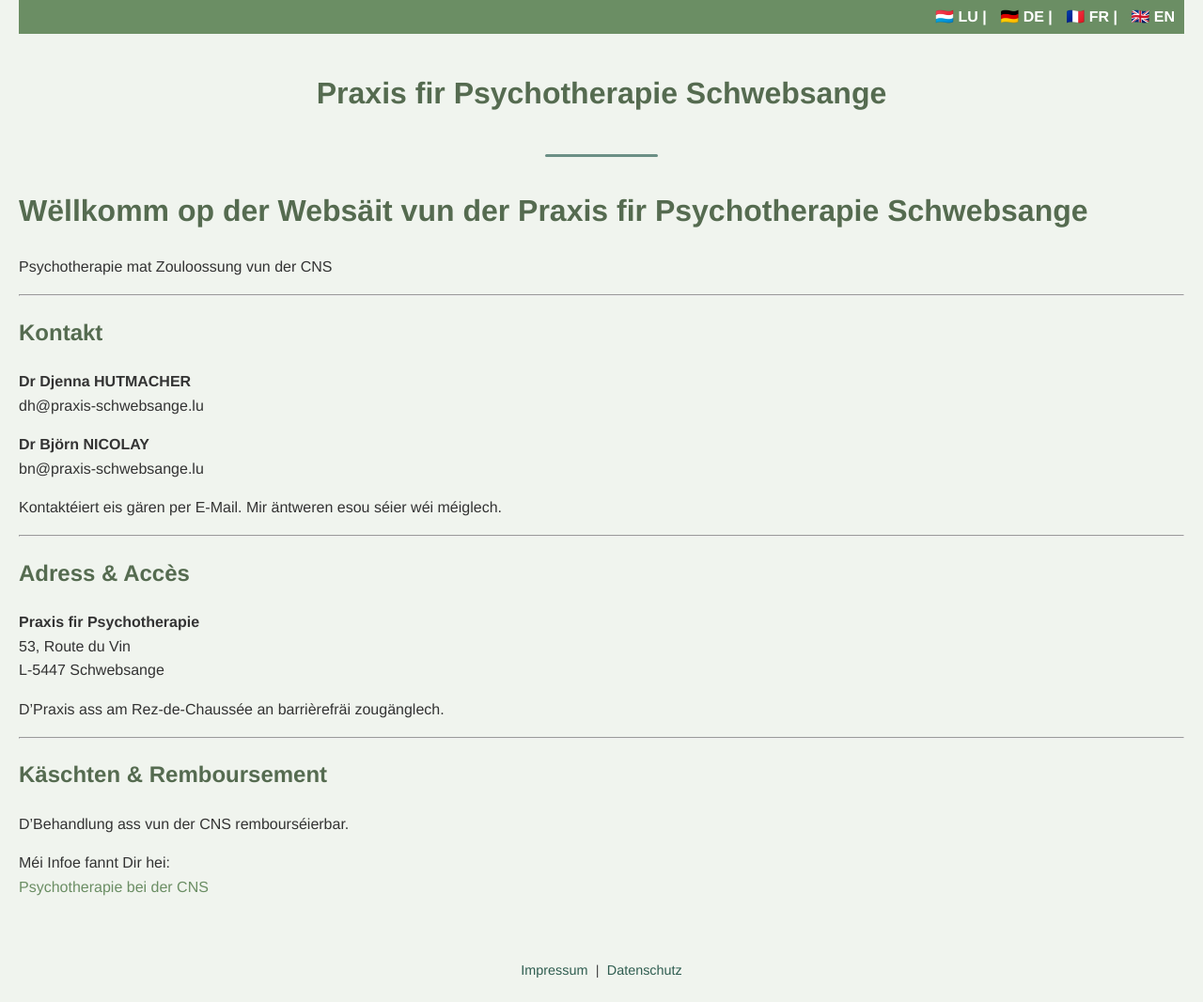
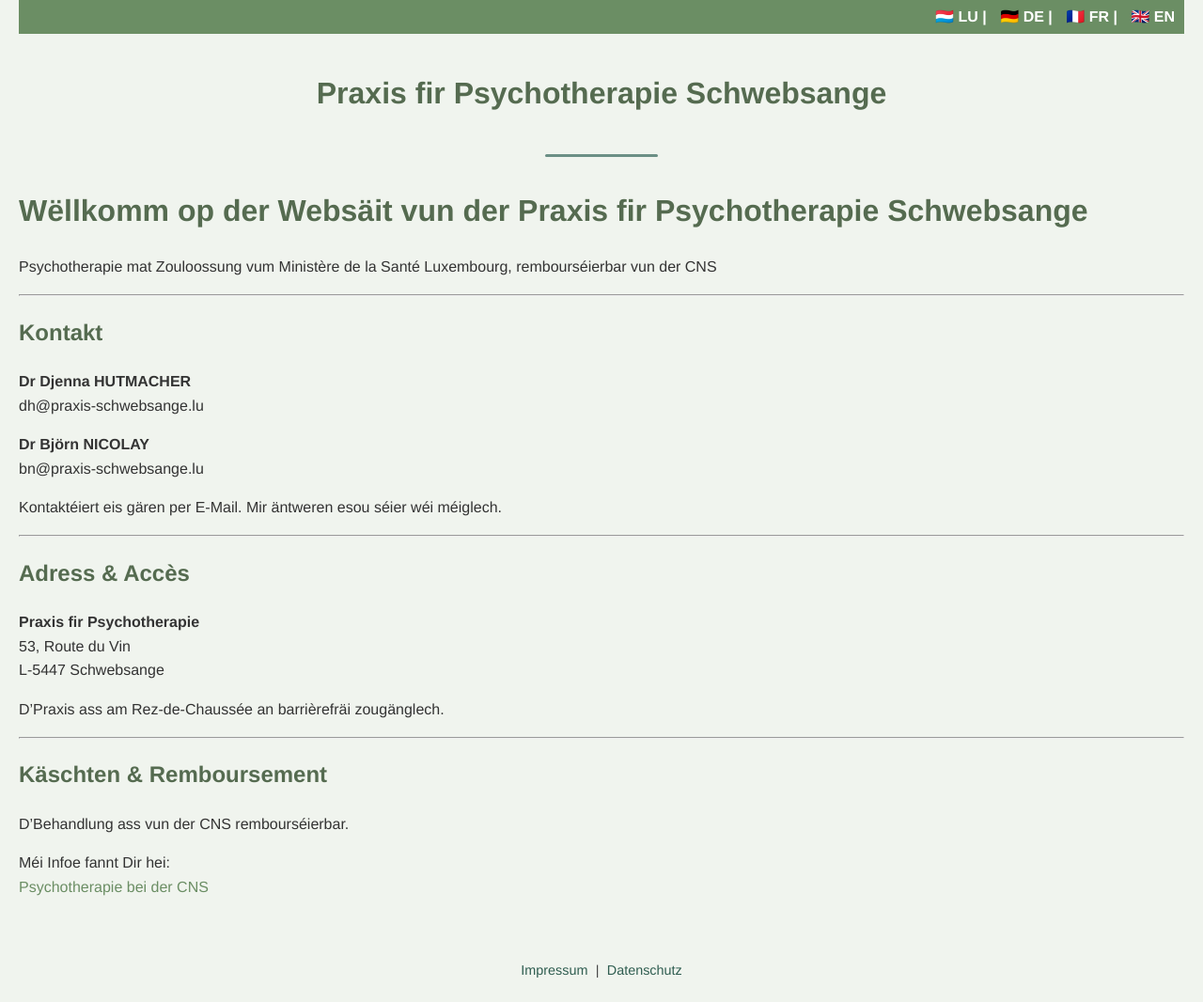
Before and after one commit to bjoernbrightside/praxis-schwebsange, a Jekyll site: the page built from lu/index.md, in a window 1280 px wide. Shown: the whole page at 94% size. Built offline with Jekyll 4.4.1, drawn with Linux system fonts in a browser that asks for light colours; our own code applies the rules of GitHub Pages for plain Markdown files.

Commit message:
Update index.md

```diff
--- a/lu/index.md
+++ b/lu/index.md
@@ -5,7 +5,7 @@ lang: lu
 
 # Wëllkomm op der Websäit vun der Praxis fir Psychotherapie Schwebsange
 
-Psychotherapie mat Zouloossung vun der CNS
+Psychotherapie mat Zouloossung vum Ministère de la Santé Luxembourg, rembourséierbar vun der CNS
 
 ---
 
```
